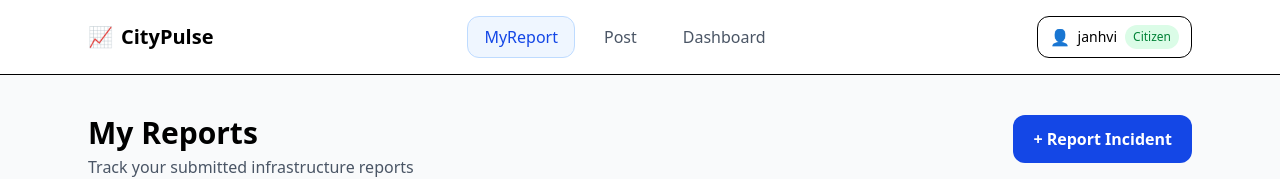
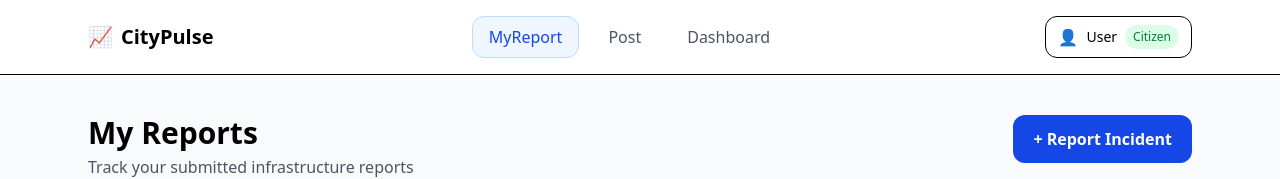
Before and after one commit to Janhvi-15/techsaarthi-citypulse, a React app in the folder frontend/: page /citizen in a window 1280 px wide. Shown: the top 179 px of the page. Built offline with nearby package versions, Linux system fonts and the light colour scheme; no server answers; the HTML template or start-up script is replaced by a standard one.

Commit message:
Show logged in user name in navbar

```diff
--- a/frontend/src/components/Navbar1.jsx
+++ b/frontend/src/components/Navbar1.jsx
@@ -1,8 +1,10 @@
 import { useNavigate, useLocation } from "react-router-dom";
+import { useAuth } from "../context/AuthContext";
 
 const Navbar1 = () => {
   const navigate = useNavigate();
   const location = useLocation();
+  const { user } = useAuth();
 
   const isActive = (path) =>
     location.pathname === path
@@ -48,7 +50,7 @@ const Navbar1 = () => {
         {/* User pill */}
         <div className="flex items-center gap-2 px-3 py-2 rounded-xl border bg-white">
           <span className="text-gray-600">👤</span>
-          <span className="text-sm font-medium">janhvi</span>
+          <span className="text-sm font-medium">{user?.name || "User"}</span>
           <span className="text-xs px-2 py-1 rounded-full bg-green-100 text-green-700">
             Citizen
           </span>
```
